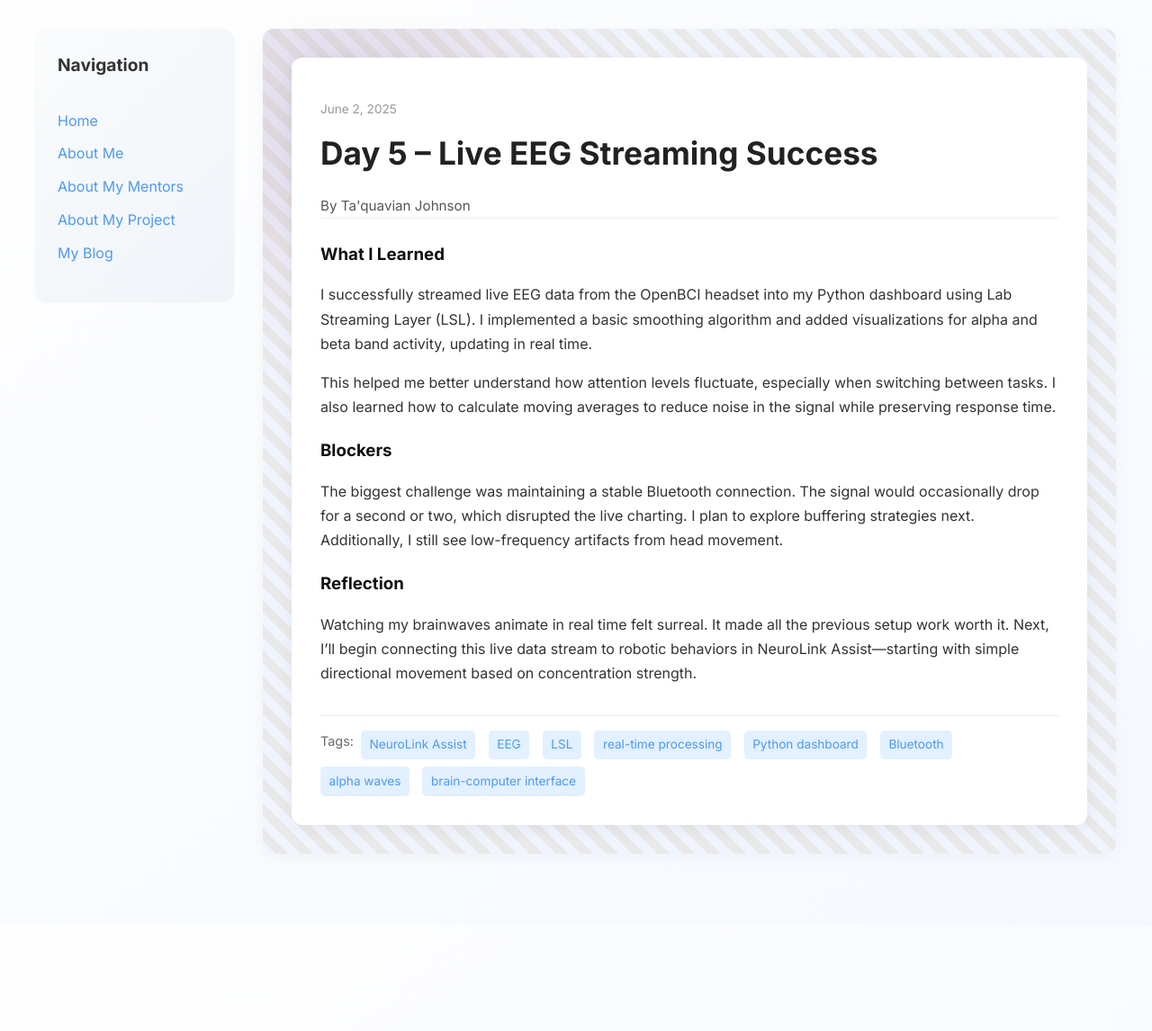
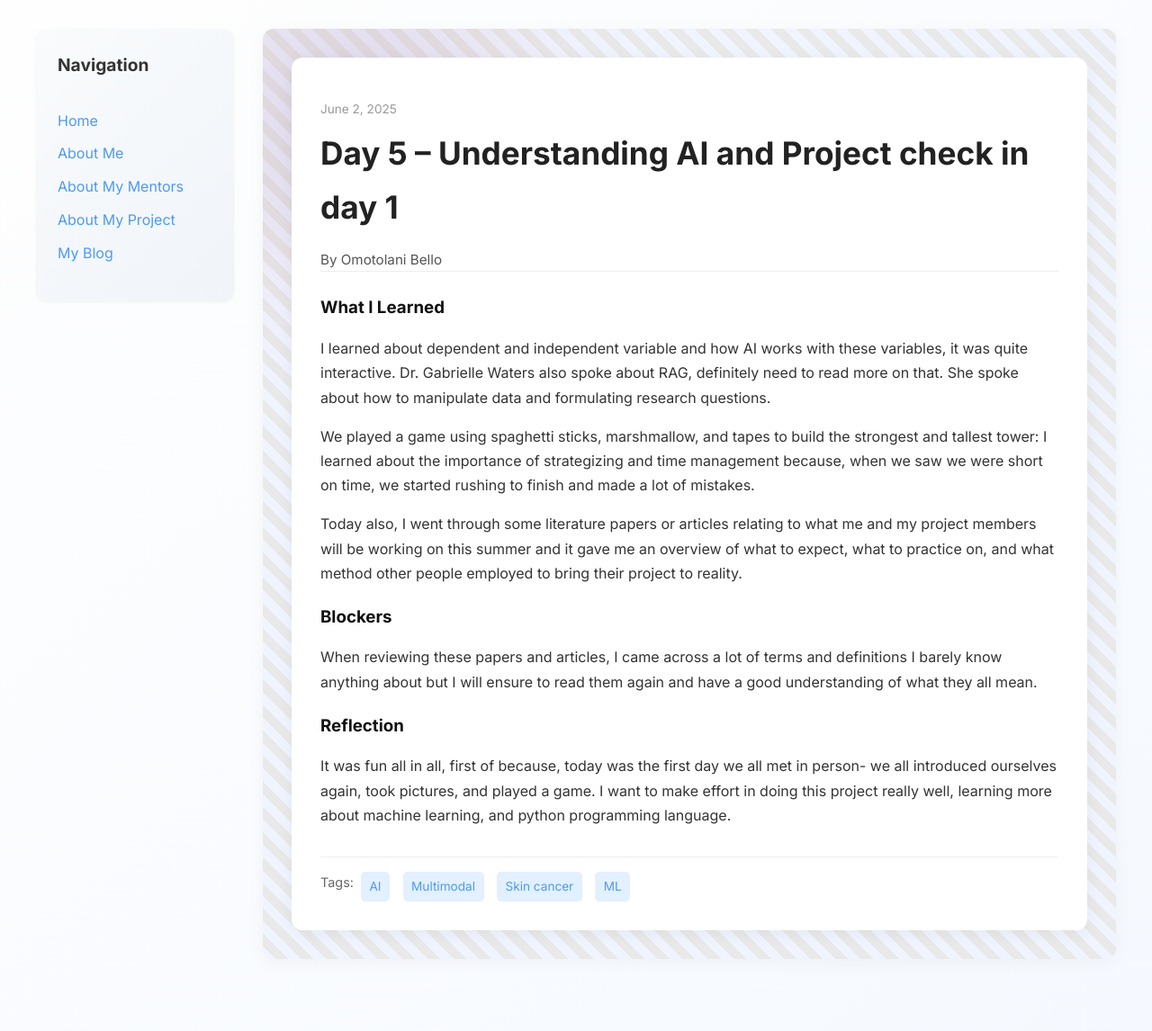
Before and after one commit to TolaniBello/TolaniBello.github.io, a Jekyll site: the page built from _posts/2025-06-02-day-5.md, in a window 1280 px wide. Shown: the whole page at 90% size. Built offline with Jekyll 4.4.1, drawn with Linux system fonts in a browser that asks for light colours; before the commit the page ends 1029 px from its top, so only the background shows below that.

Commit message:
Update 2025-06-02-day-5.md

```diff
--- a/_posts/2025-06-02-day-5.md
+++ b/_posts/2025-06-02-day-5.md
@@ -1,19 +1,23 @@
 ---
 layout: post
-title: "Day 5 – Live EEG Streaming Success"
+title: "Day 5 – Understanding AI and Project check in day 1"
 date: 2025-06-02
-author: Ta'quavian Johnson
+author: Omotolani Bello
 permalink: /day5.html
-tags: ["NeuroLink Assist", "EEG", "LSL", "real-time processing", "Python dashboard", "Bluetooth", "alpha waves", "brain-computer interface"]
+tags: ["AI", "Multimodal", "Skin cancer", "ML"]
 
 what_i_learned: |
-  I successfully streamed live EEG data from the OpenBCI headset into my Python dashboard using Lab Streaming Layer (LSL). I implemented a basic smoothing algorithm and added visualizations for alpha and beta band activity, updating in real time.
+  I learned about dependent and independent variable and how AI works with these variables, it was quite interactive. Dr. Gabrielle Waters also spoke about RAG, definitely need to read more on that. She spoke about how to manipulate data and formulating research questions.
 
-  This helped me better understand how attention levels fluctuate, especially when switching between tasks. I also learned how to calculate moving averages to reduce noise in the signal while preserving response time.
+  We played a game using spaghetti sticks, marshmallow, and tapes to build the strongest and tallest tower: I learned about the importance of strategizing and time management because, when we saw we were short on time, we started rushing to finish and made a lot of mistakes.
+
+  Today also, I went through some literature papers or articles relating to what me and my project members will be working on this summer and it gave me an overview of what to expect, what to practice on, and what method other people employed to bring their project to reality.
+
+
 
 blockers: |
-  The biggest challenge was maintaining a stable Bluetooth connection. The signal would occasionally drop for a second or two, which disrupted the live charting. I plan to explore buffering strategies next. Additionally, I still see low-frequency artifacts from head movement.
+  When reviewing these papers and articles, I came across a lot of terms and definitions I barely know anything about but I will ensure to read them again and have a good understanding of what they all mean.
 
 reflection: |
-  Watching my brainwaves animate in real time felt surreal. It made all the previous setup work worth it. Next, I’ll begin connecting this live data stream to robotic behaviors in NeuroLink Assist—starting with simple directional movement based on concentration strength.
+  It was fun all in all, first of because, today was the first day we all met in person- we all introduced ourselves again, took pictures, and played a game. I want to make effort in doing this project really well, learning more about machine learning, and python programming language.
 ---
```
